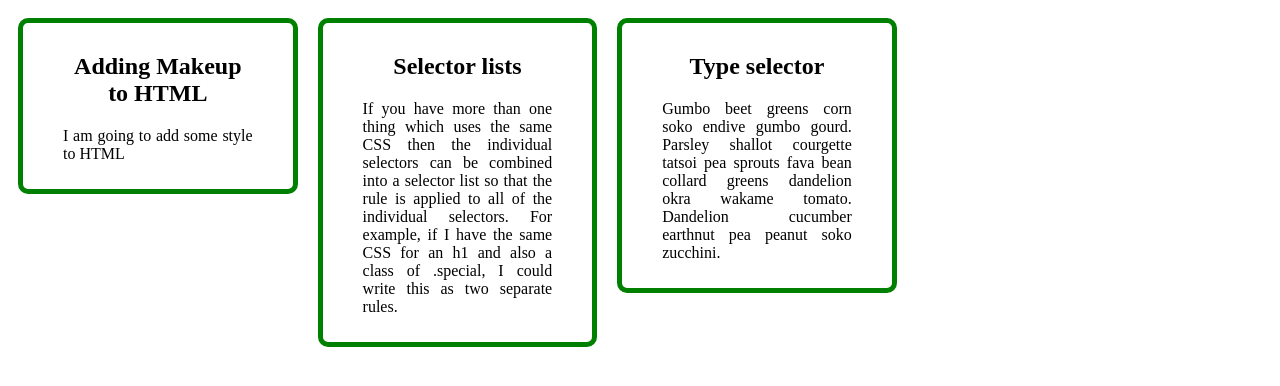
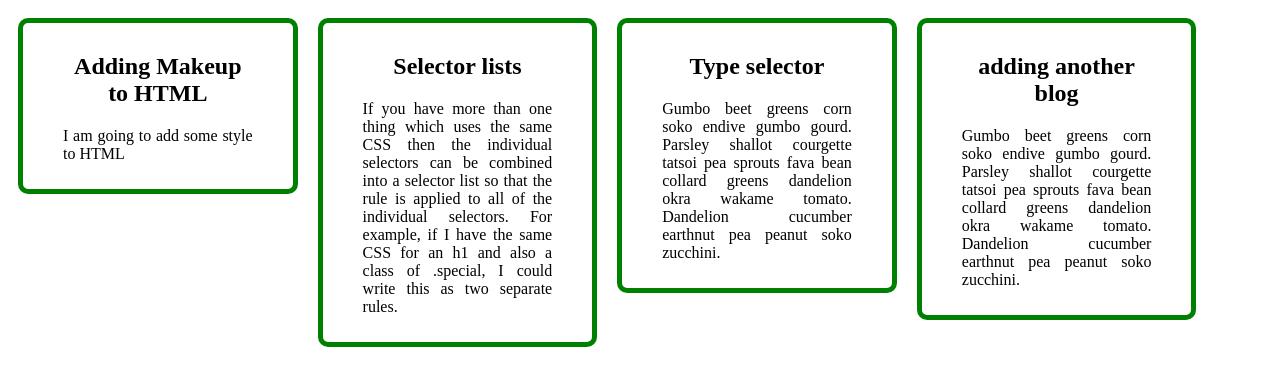
Before and after one commit to muhammad-mustafizur-rahman/firstCSSWebsite, a plain HTML site: page index.html in a window 1280 px wide. Drawn offline with Linux system fonts and the light colour scheme.

Commit message:
added another blog
added another blog

```diff
--- a/index.html
+++ b/index.html
@@ -33,6 +33,13 @@
 
         </p>
     </div>
+    <div class="blog">
+        <h2>adding another blog</h2>
+        <p>Gumbo beet greens corn soko endive gumbo gourd. Parsley shallot courgette tatsoi pea sprouts fava bean
+            collard greens dandelion okra wakame tomato. Dandelion cucumber earthnut pea peanut soko zucchini.
+
+        </p>
+    </div>
 </body>
 
 </html>
```
